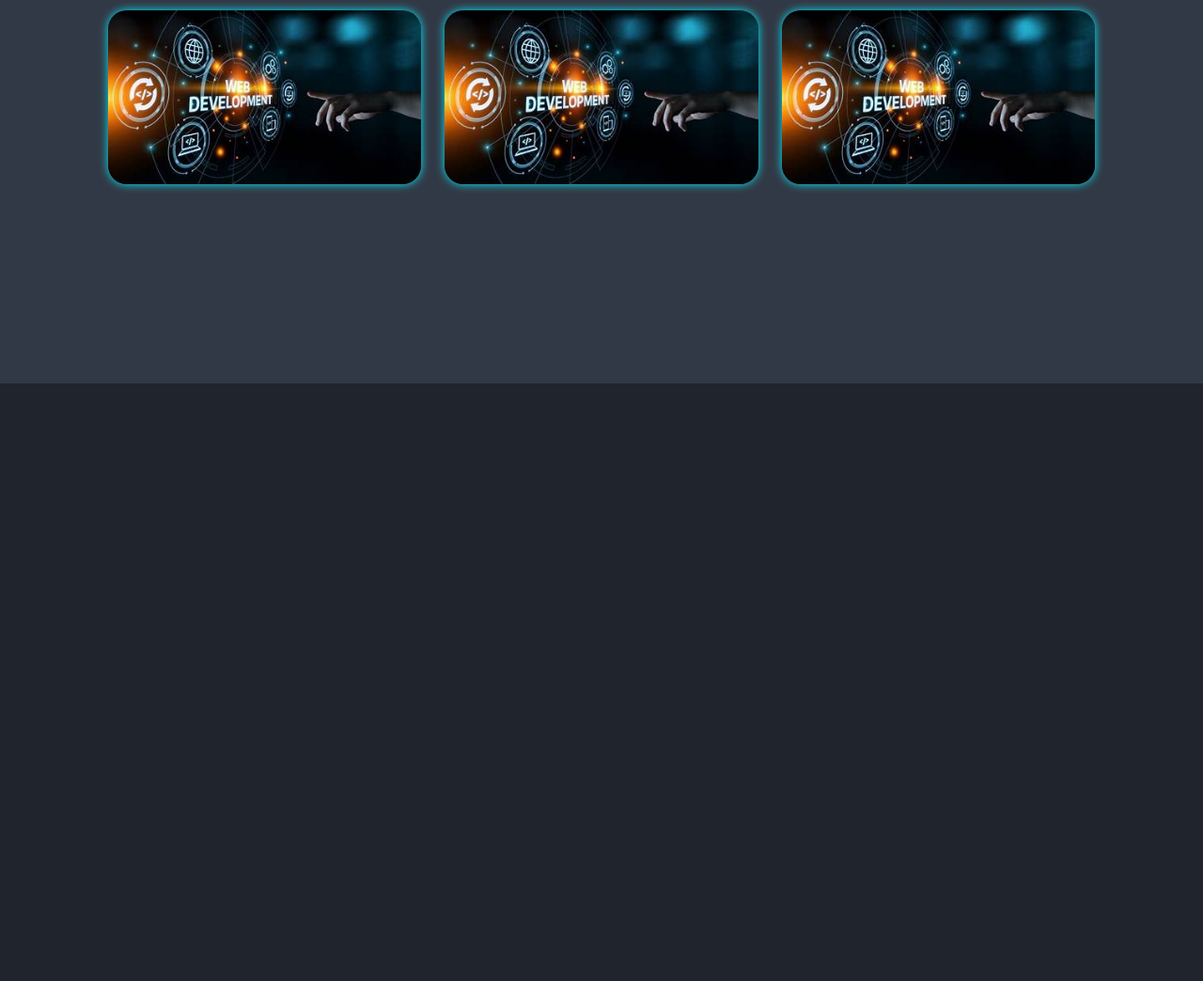
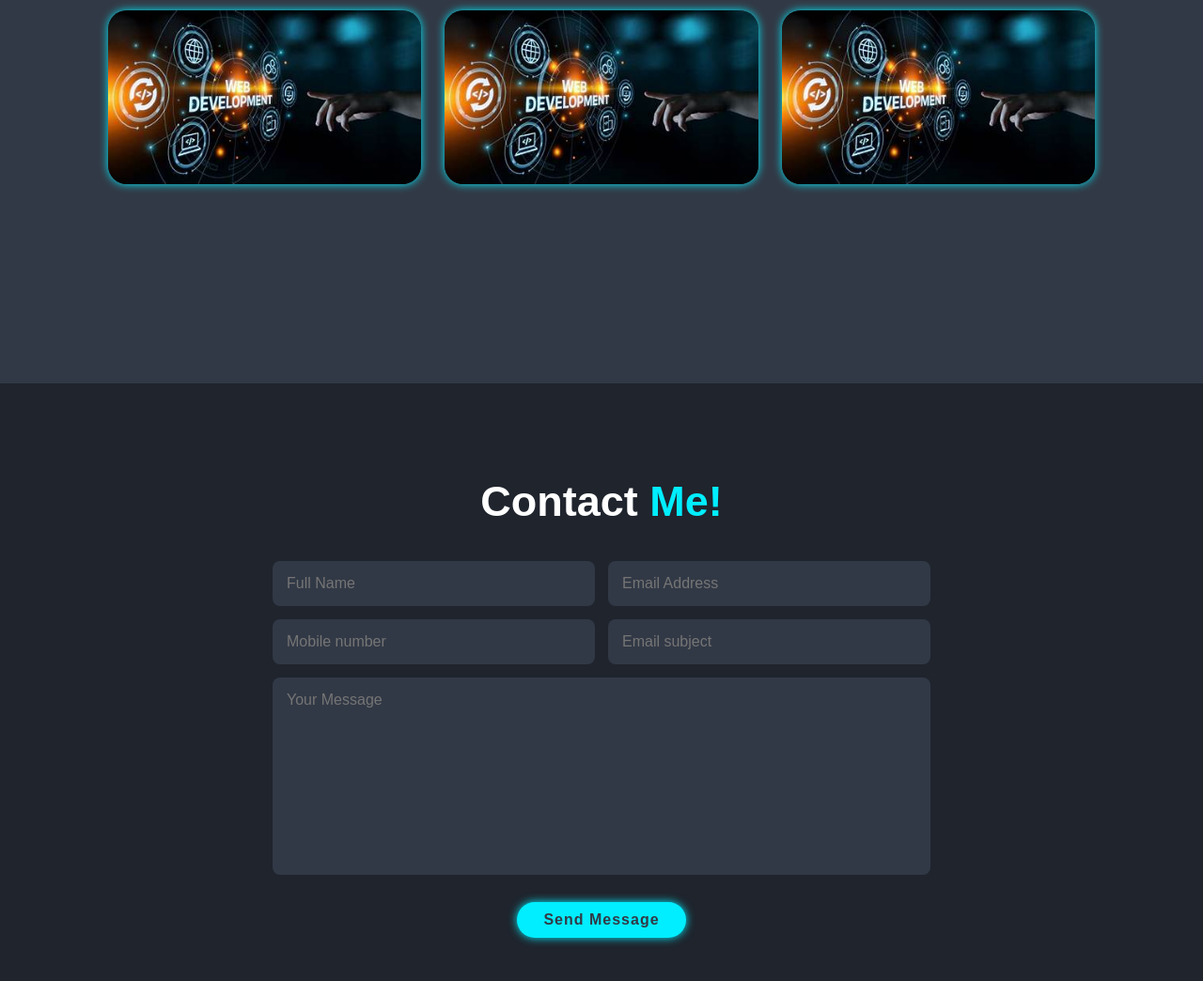
Before and after one commit to mhamzaalmas/portfolio-website, a plain HTML site: page index.html in a window 1280 px wide. Shown: the part 2792-3836 px from the top of the page at 94% size. Before the commit the page ends 3200 px from the top, so only its background shows below. Drawn offline with nearby package versions, Linux system fonts and the light colour scheme.

Commit message:
contact section

```diff
--- a/index.html
+++ b/index.html
@@ -180,6 +180,28 @@
 
 <!-- contact section design -->
 
+<section class="contact" id="contact">
+    <h2 class="heading">Contact <span>Me!</span></h2>
+
+    <form action="#">
+        <div class="input-box">
+            <input type="text" placeholder="Full Name">
+            <input type="email" placeholder="Email Address">
+        </div>
+        <div class="input-box">
+            <input type="number" placeholder="Mobile number">
+            <input type="text" placeholder="Email subject">
+        </div>
+        <textarea name="" id="" cols="30" rows="10" placeholder="Your Message"></textarea>
+        <input type="submit" name="" id="" value="Send Message" class="btn">
+    </form>
+
+</section>
+
+<!-- footer design -->
+
+
+
 
 </body>
 </html>
--- a/style.css
+++ b/style.css
@@ -286,3 +286,44 @@ span{
     background: var(--text-color);
     border-radius: 50%;
 }
+
+.contact h2{
+    margin-bottom: 3rem;
+}
+
+.contact form{
+    max-width: 70rem;
+    margin: 1rem auto;
+    text-align: center;
+    margin-bottom: 3rem;
+}
+
+.contact form .input-box{
+    display: flex;
+    justify-content: space-between;
+    flex-wrap: wrap;
+}
+
+.contact form .input-box input,
+.contact form textarea{
+    width: 100%;
+    padding: 1.5rem;
+    font-size: 1.6rem;
+    color: var(--text-color);
+    background: var(--second-bg-color);
+    border-radius: 0.8rem;
+    margin: 0.7rem 0;
+}
+
+.contact form .input-box input{
+    width: 49%;
+}
+
+.contact textarea{
+    resize: none;
+}
+
+.contact form .btn{
+    margin-top: 2rem;
+    cursor: pointer;
+}
```
